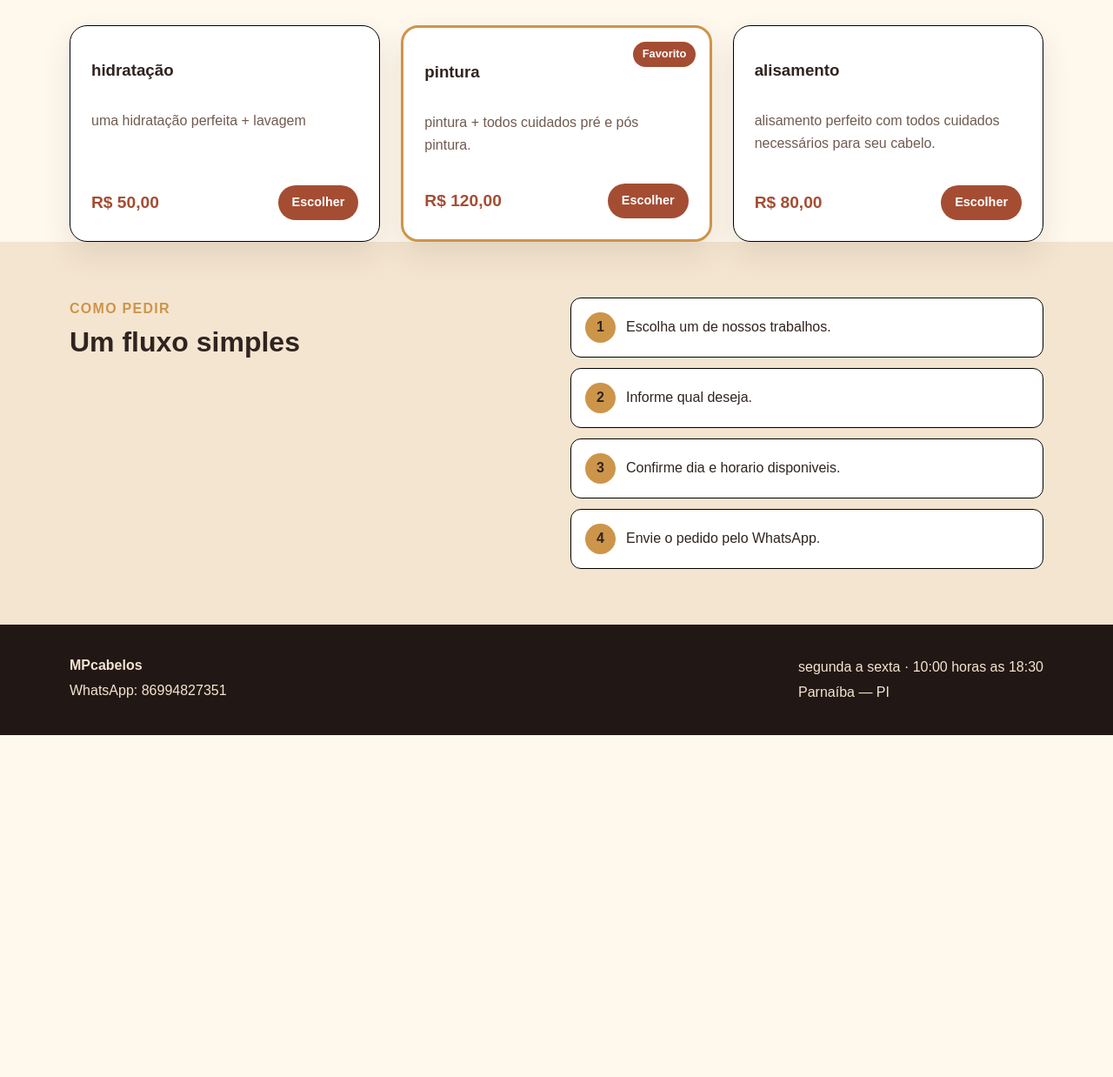
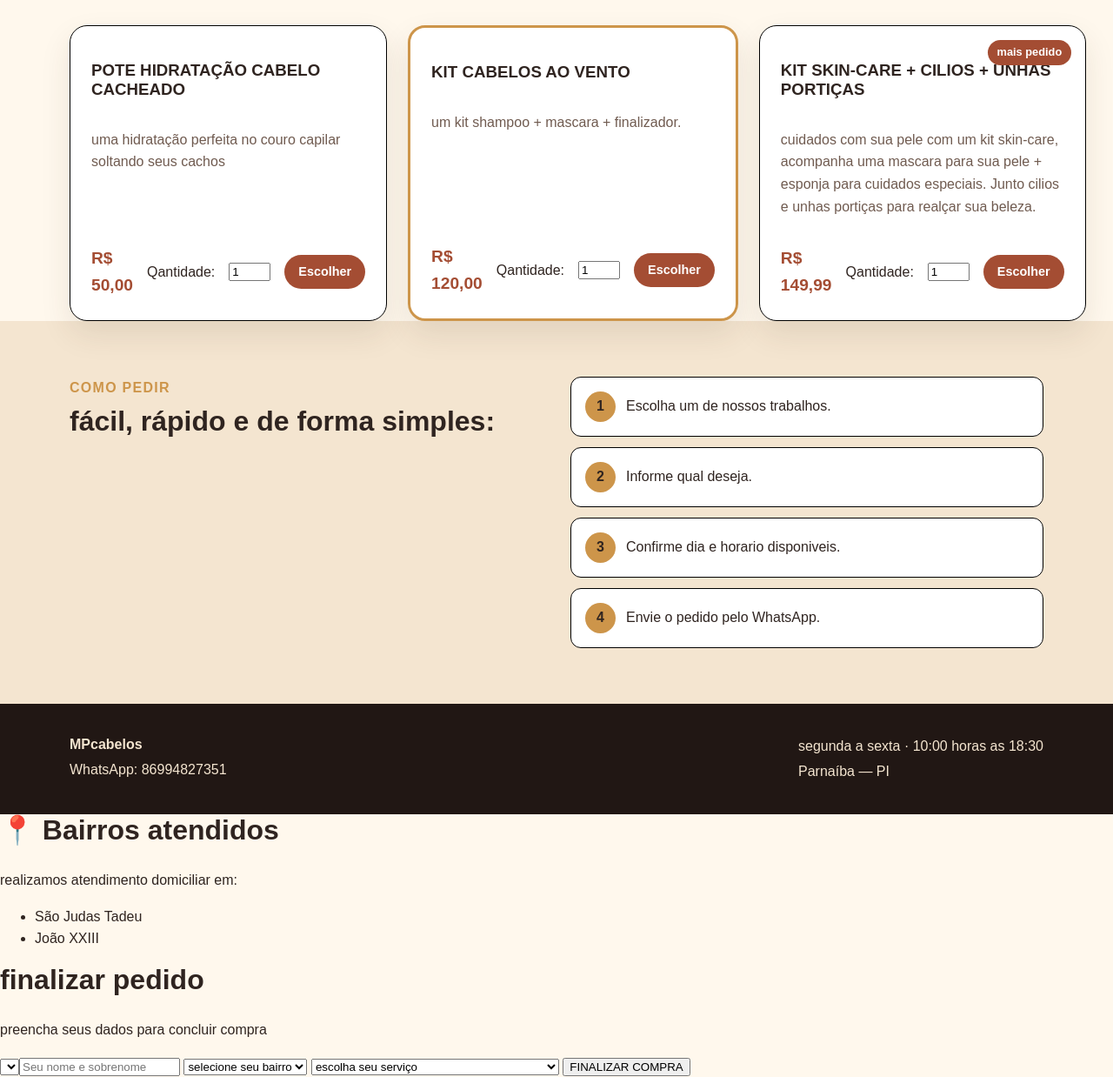
Before and after one commit to mxmax20101413-del/projeto01, a plain HTML site: page index.html in a window 1280 px wide. Shown: the part 659-1897 px from the top of the page at 87% size. Before the commit the page ends 1504 px from the top, so only its background shows below. Drawn offline with Linux system fonts and the light colour scheme.

Commit message:
Add files via upload

```diff
--- /dev/null
+++ b/app.js
@@ -0,0 +1,17 @@
+'use strict'
+const nomeProduto = 'brasa bacon';
+const precoBase = 31.90;
+const precoAdicional = 4;
+const quantidade = 2;
+const taxaEntrega = 7;
+
+const valorUnitario = precoBase + precoAdicional;
+const subtotal = valorUnitario * quantidade;
+const total = subtotal + taxaEntrega;
+
+console. log(`produto: ${nomeProduto}`);
+console. log(`Quantidade: ${quantidade}`);
+console. log(`Total previsto: ${total}`);
+function finalizarCompra() {
+
+}
--- a/index.html
+++ b/index.html
@@ -34,7 +34,7 @@
     <!-- Conecta o documento HTML ao arquivo CSS.
          rel="stylesheet" indica que o arquivo é uma folha de estilos.
          href informa onde está localizado o arquivo CSS. -->
-
+<script src="app.js" defer></script>
 </head>
 <!-- Finaliza a área de configurações do documento. -->
 
@@ -107,7 +107,7 @@
                 <div>
                     <!-- DIV agrupa os elementos de texto e botão. -->
 
-                    <p class="destaque">hidratação</p>
+                    <p class="destaque">Salão de beleza / MPcabelos</p>
                     <!-- P representa um parágrafo.
                          A classe destaque permite dar aparência especial ao texto. -->
 
@@ -184,11 +184,11 @@
                         <!-- DIV que apresenta um ícone decorativo.
                              aria-hidden impede que leitores de tela anunciem o emoji. -->
 
-                        <h3>hidratação</h3>
+                        <h3>POTE HIDRATAÇÃO CABELO CACHEADO</h3>
                         <!-- H3 representa um título de terceiro nível.
                              Aqui identifica o nome do hambúrguer. -->
 
-                        <p>uma hidratação perfeita + lavagem</p>
+                        <p>uma hidratação perfeita no couro capilar soltando seus cachos</p>
                         <!-- P apresenta a descrição dos ingredientes. -->
 
                         <div class="card-rodape">
@@ -197,7 +197,14 @@
                             <strong>R$ 50,00</strong>
                             <!-- STRONG indica que o conteúdo tem importância.
                                  Geralmente aparece em negrito. -->
-
+<label for= "quantidade">Qantidade:</label>
+<input
+type="number"
+id="quantidade"
+min="1"
+max="5"
+value="1"
+>
                             <a href="#pedido">Escolher</a>
                             <!-- Cria um link para a seção de pedido.
                                  href="#pedido" procura o elemento com id="pedido". -->
@@ -215,17 +222,16 @@
                              card = estilo padrão dos produtos.
                              card-destaque = estilo especial para destacá-lo. -->
 
-                        <span class="selo">Favorito</span>
                         <!-- SPAN apresenta um pequeno selo visual.
                              A classe selo permite estilizar a identificação de favorito. -->
 
                         <div class="card-icone" aria-hidden="true"></div>
                         <!-- DIV apresenta um emoji decorativo de bacon. -->
 
-                        <h3>pintura</h3>
+                        <h3>KIT CABELOS AO VENTO</h3>
                         <!-- H3 apresenta o nome do segundo hambúrguer. -->
 
-                        <p>pintura + todos cuidados pré e pós pintura.</p>
+                        <p>um kit shampoo + mascara + finalizador.</p>
                         <!-- P apresenta a descrição do produto. -->
 
                         <div class="card-rodape">
@@ -233,7 +239,14 @@
 
                             <strong>R$ 120,00</strong>
                             <!-- STRONG destaca o preço do produto. -->
-
+<label for= "quantidade">Qantidade:</label>
+<input
+type="number"
+id="quantidade"
+min="1"
+max="5"
+value="1"
+>
                             <a href="#pedido">Escolher</a>
                             <!-- Link para a seção de pedido. -->
 
@@ -249,19 +262,27 @@
 
                         <div class="card-icone" aria-hidden="true"></div>
                         <!-- DIV apresenta um emoji decorativo de vegetais. -->
-
-                        <h3>alisamento</h3>
+<span class="selo">mais pedido</span>
+                        <h3>KIT SKIN-CARE + CILIOS + UNHAS PORTIÇAS
+                        </h3>
                         <!-- H3 identifica o nome do terceiro hambúrguer. -->
 
-                        <p>alisamento perfeito com todos cuidados necessários para seu cabelo.</p>
+                        <p>cuidados com sua pele com um kit skin-care, acompanha uma mascara para sua pele + esponja para cuidados especiais. Junto cilios e unhas portiças para realçar sua beleza.</p>
                         <!-- P apresenta a descrição dos ingredientes. -->
 
                         <div class="card-rodape">
                             <!-- Agrupa o preço e o link de escolha do produto. -->
 
-                            <strong>R$ 80,00</strong>
+                            <strong>R$ 149,99</strong>
                             <!-- STRONG destaca o preço. -->
-
+<label for= "quantidade">Qantidade:</label>
+<input
+type="number"
+id="quantidade"
+min="1"
+max="5"
+value="1"
+>
                             <a href="#pedido">Escolher</a>
                             <!-- Link que leva o usuário à seção de pedido. -->
 
@@ -295,7 +316,7 @@
                     <p class="destaque">Como pedir</p>
                     <!-- P apresenta o texto de destaque. -->
 
-                    <h2>Um fluxo simples</h2>
+                    <h2>fácil, rápido e de forma simples:</h2>
                     <!-- H2 apresenta o título da seção de pedido. -->
 
                 </div>
@@ -370,7 +391,38 @@
 
     </footer>
     <!-- Finaliza o rodapé do site. -->
+<selecion class="bairros-atendidos">
+     <h2>&#128205; Bairros atendidos</h2>
+     <p>realizamos atendimento domiciliar em:</p>
+     <ul>
+          <li>São Judas Tadeu</li>
+          <li>João XXIII</li>
+     </ul>
+</selecion>
+<section class="fas fa-shooping-cart finalizar compra">
+     <h2>finalizar pedido</h2>
+     <p>preencha seus dados para concluir compra</p>
 
+     <select id="formPedido">
+
+          <input type="text" id="nome"
+          placeholder="Seu nome e sobrenome" required>
+          <select id="bairro" required>
+          <option value="selecione seu bairro">selecione seu bairro</option>
+          <option value="São Judas Tadeu">São Judas Tadeu</option>
+          <option value="JoãoXXIII">JoãoXXIII</option>
+          </select>
+
+          <select id="produto" required>
+               <option value="escolha seu serviço">escolha seu serviço</option>
+               <option value="POTE HIDRATAÇÃO CABELO CACHEADO - R$ 50,00">POTE HIDRATAÇÃO CABELO CACHEADO</option>
+               <option value="KIT CABELOS AO VENTO - R$ 120,00">KIT CABELOS AO VENTO</option>
+               <option value="KIT SKIN-CARE + CILIOS + UNHAS - R$ 149,99">KIT SKIN-CARE + CILIOS + UNHAS</option>
+          </select>
+     <button type="submit">FINALIZAR COMPRA</button>
+
+     </form>
+</section>
 </body>
 <!-- Finaliza todo o conteúdo visível da página. -->
 
--- /dev/null
+++ b/style.css
@@ -0,0 +1,312 @@
+:root {
+    --fundo: #ffffff;
+    --escuro: #353635;
+    --texto: #2f2420;
+    --dourado: #353635;
+    --vermelho: #a44d33;
+    --vermelho-escuro: #7e3425;
+    --borda: #000000;
+    --branco: #ffffff;
+}
+
+* {
+    box-sizing: border-box;
+}
+
+html {
+    scroll-behavior: smooth;
+}
+
+body {
+    margin: 0;
+    background: var(--fundo);
+    color: var(--texto);
+    font-family: Arial, Helvetica, sans-serif;
+    line-height: 1.6;
+}
+
+img {
+    max-width: 100%;
+}
+
+.container {
+    width: min(90%, 1120px);
+    margin: 0 auto;
+}
+
+.cabecalho {
+    background: var(--escuro);
+    color: var(--branco);
+}
+
+.cabecalho-conteudo {
+    display: flex;
+    flex-direction: column;
+    gap: 1rem;
+    padding: 1rem 0;
+}
+
+.logo {
+    display: flex;
+    align-items: center;
+    gap: 0.75rem;
+    color: var(--branco);
+    font-size: 1.2rem;
+    font-weight: bold;
+    text-decoration: none;
+}
+
+.logo img {
+    width: 55px;
+    height: 55px;
+    border: 2px solid var(--dourado);
+    border-radius: 50%;
+    object-fit: cover;
+}
+
+nav {
+    display: flex;
+    flex-wrap: wrap;
+    gap: 1rem;
+}
+
+nav a {
+    color: var(--branco);
+    font-weight: bold;
+    text-decoration: none;
+}
+
+nav a:hover {
+    color: var(--dourado);
+}
+
+.hero {
+    padding: 4rem 0;
+    background: linear-gradient(135deg, var(--escuro), #211714);
+    color: var(--branco);
+}
+
+.hero-conteudo {
+    display: grid;
+    gap: 2rem;
+    align-items: center;
+}
+
+.destaque {
+    margin: 0 0 0.5rem;
+    color: var(--dourado);
+    font-weight: bold;
+    letter-spacing: 0.08em;
+    text-transform: uppercase;
+}
+
+h1,
+h2,
+h3 {
+    margin-top: 0;
+    line-height: 1.15;
+}
+
+h1 {
+    max-width: 12ch;
+    margin-bottom: 1rem;
+    font-size: clamp(2.5rem, 8vw, 4.5rem);
+}
+
+h2 {
+    font-size: 2rem;
+}
+
+.hero-texto {
+    max-width: 50ch;
+    margin-bottom: 1.5rem;
+    color: #f4e5d0;
+    font-size: 1.1rem;
+}
+
+.hero-ilustracao {
+    display: grid;
+    min-height: 260px;
+    place-items: center;
+    border: 2px solid var(--dourado);
+    border-radius: 30px;
+    background: rgba(255, 255, 255, 0.05);
+    font-size: 9rem;
+}
+
+.botao,
+.card a {
+    display: inline-block;
+    padding: 0.75rem 1.25rem;
+    border-radius: 999px;
+    background: var(--vermelho);
+    color: var(--branco);
+    font-weight: bold;
+    text-decoration: none;
+}
+
+.botao:hover,
+.card a:hover {
+    background: var(--vermelho-escuro);
+}
+
+.cardapio {
+    padding: 4rem 0;
+}
+
+.titulo-secao {
+    max-width: 650px;
+    margin-bottom: 2rem;
+}
+
+.titulo-secao p:last-child {
+    color: #705b50;
+}
+
+.grade-produtos {
+    display: grid;
+    gap: 1.5rem;
+}
+
+.card {
+    position: relative;
+    display: flex;
+    flex-direction: column;
+    padding: 1.5rem;
+    border: 1px solid var(--borda);
+    border-radius: 20px;
+    background: var(--branco);
+    box-shadow: 0 15px 35px rgba(70, 49, 32, 0.1);
+}
+
+.card-destaque {
+    border: 3px solid var(--dourado);
+}
+
+.selo {
+    position: absolute;
+    top: 1rem;
+    right: 1rem;
+    padding: 0.25rem 0.65rem;
+    border-radius: 999px;
+    background: var(--vermelho);
+    color: var(--branco);
+    font-size: 0.8rem;
+    font-weight: bold;
+}
+
+.card-icone {
+    margin-bottom: 1rem;
+    font-size: 4rem;
+}
+
+.card p {
+    color: #705b50;
+}
+
+.card-rodape {
+    display: flex;
+    align-items: center;
+    justify-content: space-between;
+    gap: 1rem;
+    margin-top: auto;
+    padding-top: 1rem;
+}
+
+.card-rodape strong {
+    color: var(--vermelho);
+    font-size: 1.2rem;
+}
+
+.card a {
+    padding: 0.5rem 1rem;
+    font-size: 0.9rem;
+}
+
+.pedido {
+    padding: 4rem 0;
+    background: #f4e5d0;
+}
+
+.pedido-conteudo {
+    display: grid;
+    gap: 2rem;
+}
+
+.pedido ol {
+    display: grid;
+    gap: 0.75rem;
+    margin: 0;
+    padding: 0;
+    list-style: none;
+}
+
+.pedido li {
+    display: flex;
+    align-items: center;
+    gap: 0.75rem;
+    padding: 1rem;
+    border: 1px solid var(--borda);
+    border-radius: 12px;
+    background: var(--branco);
+}
+
+.pedido li span {
+    display: grid;
+    width: 35px;
+    height: 35px;
+    place-items: center;
+    border-radius: 50%;
+    background: var(--dourado);
+    font-weight: bold;
+}
+
+footer {
+    padding: 2rem 0;
+    background: #211714;
+    color: #f4e5d0;
+}
+
+.rodape-conteudo {
+    display: grid;
+    gap: 1rem;
+}
+
+footer p {
+    margin: 0.25rem 0;
+}
+
+@media (min-width: 700px) {
+    .cabecalho-conteudo,
+    .rodape-conteudo {
+        flex-direction: row;
+        align-items: center;
+        justify-content: space-between;
+    }
+
+    .cabecalho-conteudo {
+        display: flex;
+    }
+
+    .rodape-conteudo {
+        display: flex;
+    }
+
+    .hero-conteudo,
+    .pedido-conteudo {
+        grid-template-columns: 1fr 1fr;
+    }
+
+    .grade-produtos {
+        grid-template-columns: repeat(3, 1fr);
+    }
+}
+ .card {
+    transition: all 0.3s ease;
+    cursor: pointer
+ }
+ .card:hover {
+    transform: translateY(-12px) scale(1.10);
+    box-shadow: 0 12px 30px rgba(0, 0, 0, 0.25);
+    border-color: #c1a432
+ }
```
